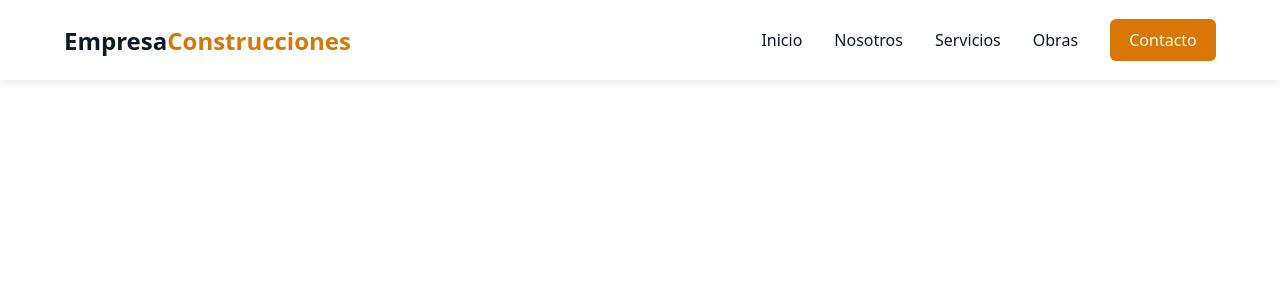
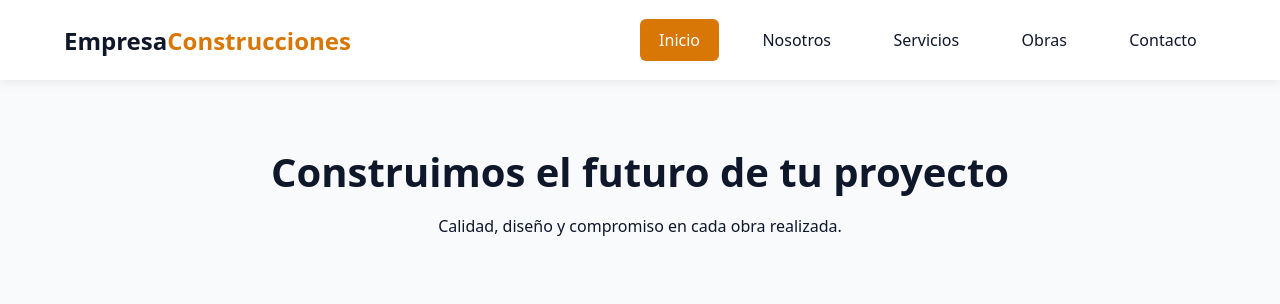
Before and after one commit to diploniss/Construcciones-website, a plain HTML site: page Frontend/index.html in a window 1280 px wide. Drawn offline with Linux system fonts and the light colour scheme.

Commit message:
animaciones
cambios en el header

```diff
--- a/Frontend/index.html
+++ b/Frontend/index.html
@@ -3,20 +3,21 @@
 <head>
   <meta charset="UTF-8">
   <meta name="viewport" content="width=device-width, initial-scale=1.0">
-  <title>Empresa Construcciones</title>
+  <title>Empresa Construcciones - Inicio</title>
 
-  <!-- Sales de Html (..) e ingresas a css/styles.css -->
-  <link rel="stylesheet" href="../css/styles.css">
+  <!-- Estilos CSS -->
+  <link rel="stylesheet" href="../CSS/styles.css">
 </head>
 <body>
 
   <!-- Header / Nav -->
   <header class="header">
     <div class="container nav-container">
-      <a href="#" class="logo">
+      <a href="index.html" class="logo">
         Empresa<span>Construcciones</span>
       </a>
 
+      <!-- Botón hamburguesa mobile -->
       <button class="nav-toggle" id="navToggle" aria-label="Abrir menú">
         <span></span>
         <span></span>
@@ -28,14 +29,22 @@
           <li><a href="index.html" class="nav-link">Inicio</a></li>
           <li><a href="nosotros.html" class="nav-link">Nosotros</a></li>
           <li><a href="servicios.html" class="nav-link">Servicios</a></li>
-        <li><a href="proyectos.html" class="nav-link">Obras</a></li>
-        <li><a href="contacto.html" class="nav-link btn-contact">Contacto</a></li>
+          <li><a href="obras.html" class="nav-link">Obras</a></li>
+          <li><a href="contacto.html" class="nav-link">Contacto</a></li>
         </ul>
       </nav>
     </div>
   </header>
 
-  <!-- Sales de Html (..) e ingresas a Js/script.js -->
+  <!-- Contenido Principal -->
+  <main class="container">
+    <section class="hero">
+      <h1>Construimos el futuro de tu proyecto</h1>
+      <p>Calidad, diseño y compromiso en cada obra realizada.</p>
+    </section>
+  </main>
+
+  <!-- JavaScript -->
   <script src="../Js/script.js"></script>
 </body>
 </html>
--- a/Js/script.js
+++ b/Js/script.js
@@ -1,13 +1,30 @@
-const navToggle = document.getElementById('navToggle');
-const navMenu = document.getElementById('navMenu');
+document.addEventListener("DOMContentLoaded", () => {
+  // 1. Menú desplegable para dispositivos móviles
+  const navToggle = document.getElementById("navToggle");
+  const navMenu = document.getElementById("navMenu");
 
-navToggle.addEventListener('click', () => {
-  navMenu.classList.toggle('active');
-});
+  if (navToggle && navMenu) {
+    navToggle.addEventListener("click", () => {
+      navMenu.classList.toggle("active");
+    });
+  }
 
-// Cerrar menú al hacer clic en cualquier enlace
-document.querySelectorAll('.nav-link').forEach(link => {
-  link.addEventListener('click', () => {
-    navMenu.classList.remove('active');
+  // 2. Marcar automáticamente el cuadrado naranja en la página activa
+  const currentPage = window.location.pathname.split("/").pop() || "index.html";
+  const navLinks = document.querySelectorAll(".nav-link");
+
+  navLinks.forEach((link) => {
+    const linkPage = link.getAttribute("href");
+
+    if (linkPage === currentPage) {
+      link.classList.add("active");
+    } else {
+      link.classList.remove("active");
+    }
+
+    // Cerrar menú mobile al hacer clic en una opción
+    link.addEventListener("click", () => {
+      if (navMenu) navMenu.classList.remove("active");
+    });
   });
 });
--- a/css/styles.css
+++ b/css/styles.css
@@ -1,6 +1,7 @@
-/* Variables de color */
+/* Variables de Color */
 :root {
-  --primary: #d97706; /* Color naranja/construcción de ejemplo */
+  --primary: #d97706; /* Color naranja/construcción */
+  --primary-hover: #b45309;
   --bg-dark: #1e293b;
   --text-dark: #0f172a;
   --text-light: #f8fafc;
@@ -13,7 +14,9 @@
 }
 
 body {
-  font-family: system-ui, -apple-system, sans-serif;
+  font-family: system-ui, -apple-system, BlinkMacSystemFont, 'Segoe UI', Roboto, sans-serif;
+  color: var(--text-dark);
+  background-color: #f8fafc;
 }
 
 .container {
@@ -22,12 +25,12 @@ body {
   padding: 0 1.5rem;
 }
 
-/* Header principal */
+/* Header & Navbar */
 .header {
   position: sticky;
   top: 0;
   background-color: #ffffff;
-  box-shadow: 0 2px 10px rgba(0,0,0,0.1);
+  box-shadow: 0 2px 10px rgba(0, 0, 0, 0.08);
   z-index: 1000;
 }
 
@@ -52,7 +55,7 @@ body {
 .nav-list {
   display: flex;
   list-style: none;
-  gap: 2rem;
+  gap: 1.5rem;
   align-items: center;
 }
 
@@ -60,25 +63,26 @@ body {
   text-decoration: none;
   color: var(--text-dark);
   font-weight: 500;
-  transition: color 0.3s ease;
+  padding: 0.6rem 1.2rem;
+  border-radius: 6px;
+  transition: all 0.3s ease;
 }
 
 .nav-link:hover {
   color: var(--primary);
 }
 
-.btn-contact {
+/* Estado de página activa (cuadrado naranja) */
+.nav-link.active {
   background-color: var(--primary);
-  color: white;
-  padding: 0.6rem 1.2rem;
-  border-radius: 6px;
+  color: white !important;
 }
 
-.btn-contact:hover {
-  background-color: #b45309;
-  color: white;
+.nav-link.active:hover {
+  background-color: var(--primary-hover);
 }
 
+/* Botón Hamburguesa */
 .nav-toggle {
   display: none;
   flex-direction: column;
@@ -95,6 +99,17 @@ body {
   border-radius: 2px;
 }
 
+/* Sección Hero / Ejemplo */
+.hero {
+  padding: 4rem 0;
+  text-align: center;
+}
+
+.hero h1 {
+  font-size: 2.5rem;
+  margin-bottom: 1rem;
+}
+
 /* Versión Mobile */
 @media (max-width: 768px) {
   .nav-toggle {
@@ -109,7 +124,7 @@ body {
     background-color: #ffffff;
     clip-path: circle(0% at 100% 0);
     transition: clip-path 0.4s ease-in-out;
-    box-shadow: 0 4px 6px rgba(0,0,0,0.1);
+    box-shadow: 0 4px 6px rgba(0, 0, 0, 0.1);
   }
 
   .nav-menu.active {
@@ -119,6 +134,6 @@ body {
   .nav-list {
     flex-direction: column;
     padding: 2rem 0;
-    gap: 1.5rem;
+    gap: 1rem;
   }
 }
```
Also changed, not shown: Frontend/contacto.html (+6 -6 lines), Frontend/nosotros.html (+6 -6 lines), Frontend/obras.html (+6 -6 lines), Frontend/servicios.html (+6 -6 lines). Lines whose indentation alone changed are shown as unchanged.
